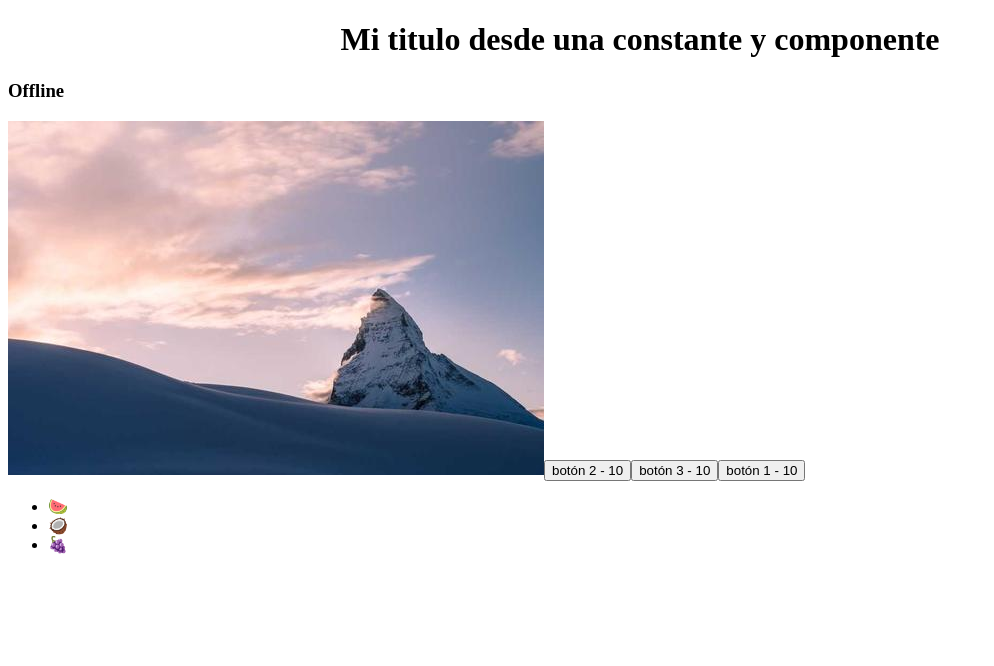
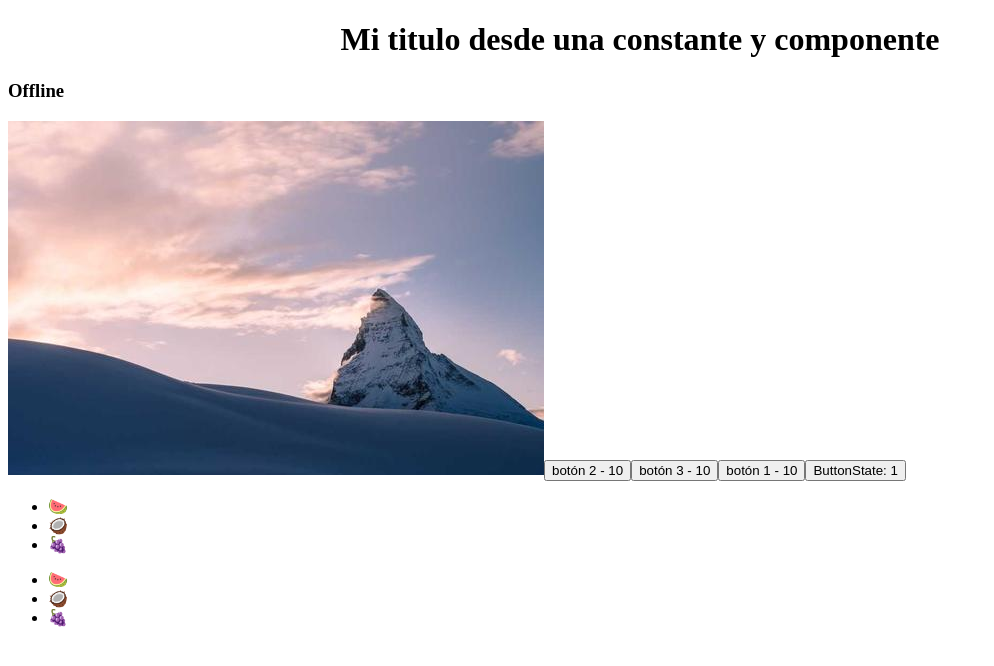
Before and after one commit to CarlosMoralesDev23/React-Bluuweb, a React (Vite) app: page / in a window 1280 px wide. Shown: the top 666 px of the page, without its empty margins (0-994 px from the left). Built offline with nearby package versions, Linux system fonts and the light colour scheme.

Commit message:
useState

```diff
--- /dev/null
+++ b/src/Components/Main/Buttons/ButtonState.jsx
@@ -0,0 +1,19 @@
+import { useState } from "react"
+
+export const ButtonState = ()=>{
+
+    const [count, setCount] = useState(1)
+    // console.log(arrayState)
+    // const stateNumber   = arrayState[0]
+    // const stateFunction = arrayState[1]
+
+
+    const handleClick = ()=>{
+        // count = count + 1
+        // console.log('HandleClick')
+        setCount(count + 1)
+    }
+
+    return <button onClick={handleClick}> ButtonState: {count} </button>
+
+}
--- a/src/Components/Main/Lista/ListaFruit.jsx
+++ b/src/Components/Main/Lista/ListaFruit.jsx
@@ -1,9 +1,8 @@
 import { ItemFruit } from "./ItemFruit";
 
-const fruits = ["🍉", "🥥", "🍇"];
 
 
-export const ListaFruit = ()=>{
+export const ListaFruit = ({fruits})=>{
     return (
         <>
             <ul>
--- a/src/Components/Main/Main.jsx
+++ b/src/Components/Main/Main.jsx
@@ -1,9 +1,13 @@
 import { Button } from "./Buttons/Button";
+import { ButtonState } from "./Buttons/ButtonState";
 import { ImagenMontaña } from "./Imagen/ImageMontaña"
 import { ListaFruit } from "./Lista/ListaFruit";
 import { Welcome } from "./Welcome/Welcome";
 
 const user = false;
+const fruits = ["🍉", "🥥", "🍇"];
+const fruitsTwo = ["🍉", "🥥", "🍇"];
+
 
 export const Main = ()=>{
     return (
@@ -13,7 +17,9 @@ export const Main = ()=>{
             <Button text="botón 2" edad="10" />
             <Button text="botón 3" edad="10" />
             <Button text="botón 1" edad="10" />
-            <ListaFruit/>
+            <ButtonState />
+            <ListaFruit fruits= {fruits}/>
+            <ListaFruit fruits= {fruitsTwo}/>
         </>
     );
 }
--- a/src/Components/Main/Welcome/Welcome.jsx
+++ b/src/Components/Main/Welcome/Welcome.jsx
@@ -1,4 +1,4 @@
 
 export const Welcome =({user})=>{
-    return <>{user ? <h3>Online</h3> : <h3>Offline</h3>}</>;
+    return <>{<h3>{user ? 'Online' : 'Offline'}</h3>}</>;
 }
```
